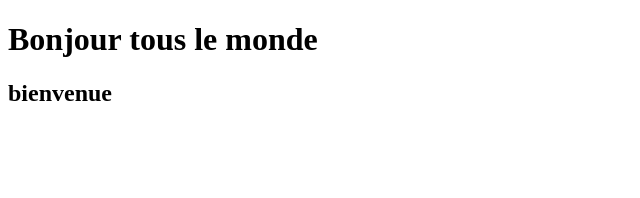
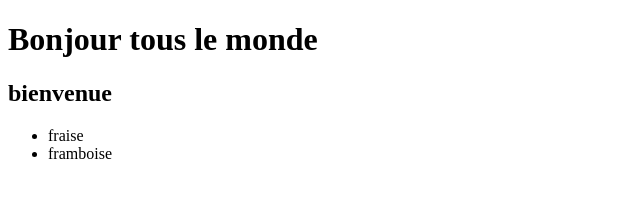
Before and after one commit to Eathylik/FirstTest, a plain HTML site: page index.html in a window 1280 px wide. Shown: the whole page, without its empty margins (0-640 px from the left). Drawn offline with Linux system fonts and the light colour scheme.

Commit message:
trois test

```diff
--- a/index.html
+++ b/index.html
@@ -8,5 +8,9 @@
 <body>
     <h1>Bonjour tous le monde</h1>
     <h2>bienvenue</h2>
+    <ul>
+        <li>fraise</li>
+        <li>framboise</li>
+    </ul>
 </body>
 </html>
```
